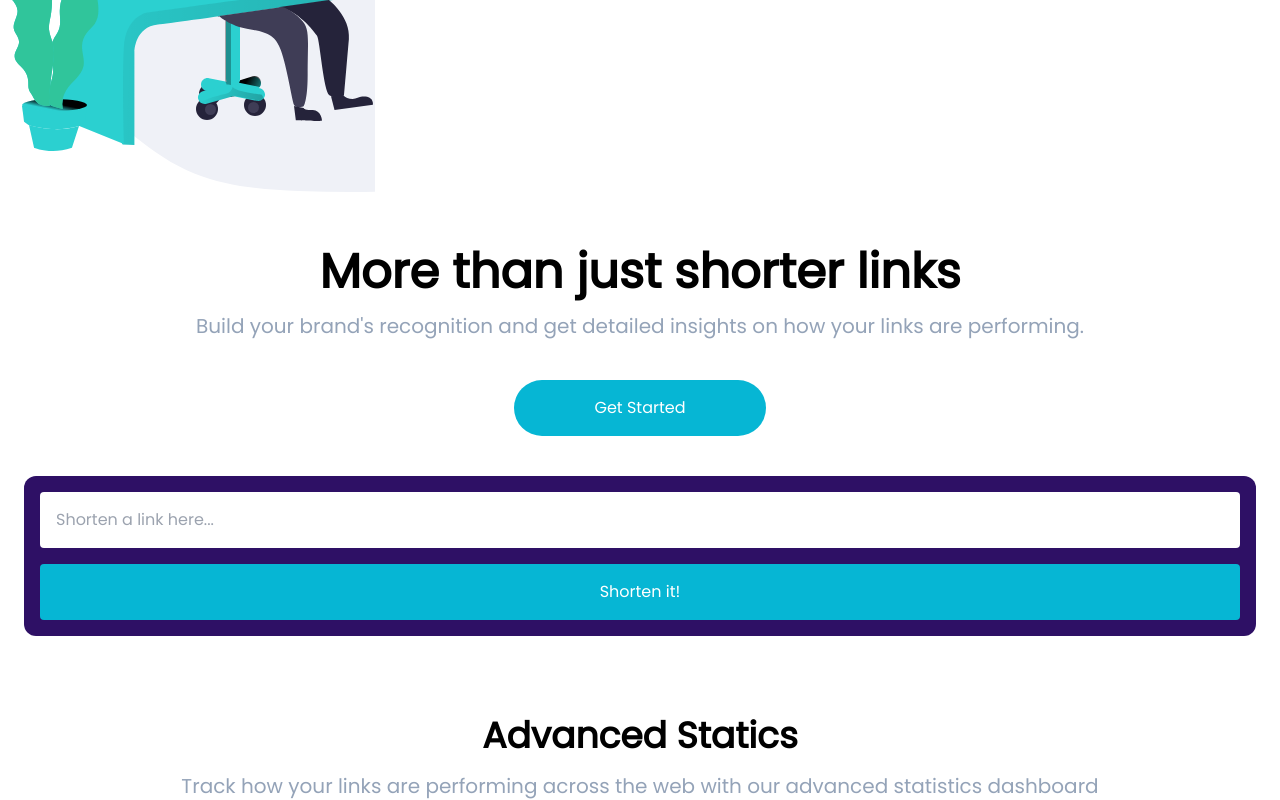
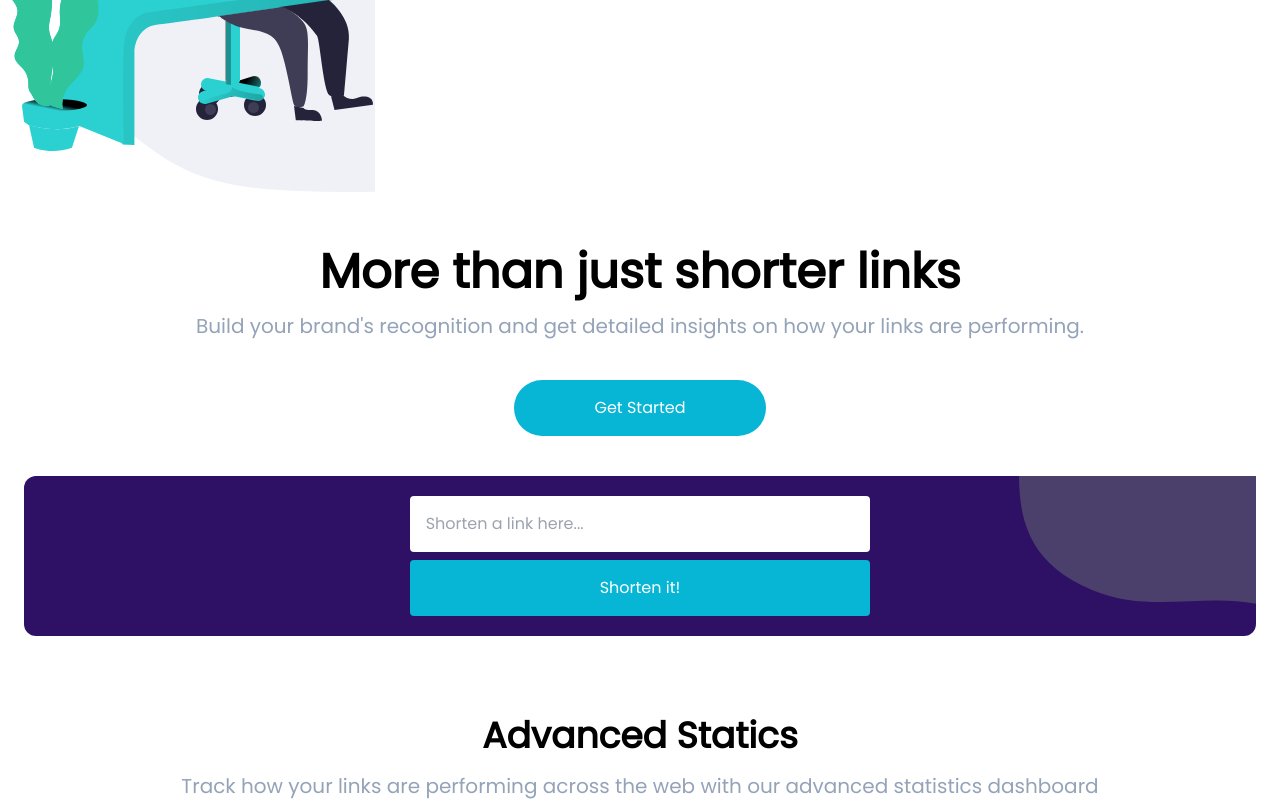
Before and after one commit to JulianOviedo/url-shortly, a React (Vite) app: page / in a window 1280 px wide. Shown: the part 371-1171 px from the top of the page. Built offline with nearby package versions, Linux system fonts and the light colour scheme.

Commit message:
handle error correctly on getshortUrl

```diff
--- a/src/App.tsx
+++ b/src/App.tsx
@@ -9,6 +9,7 @@ import { ShortUrlModal } from './components/ShortUrlModal'
 function App () {
   const inputRef = useRef<HTMLInputElement>(null)
   const [shortUrls, setShortUrls] = useState<ShortUrls[]>([])
+  const [error, setError] = useState<string>('')
 
   const handleGetStarted = () => {
     if (inputRef.current != null) {
@@ -18,13 +19,21 @@ function App () {
 
   const handleShortenLink = async () => {
     if (inputRef.current != null) {
+      const url = inputRef.current.value
+      const urlRegex = /^(?:\w+:)?\/\/([^\s.]+\.\S{2}|localhost[:?\d]*)\S*$/
+      if (urlRegex.test(url)) {
         try {
-        const url = inputRef.current.value
           const res = await getShortUrl(url)
           setShortUrls((prevShortUrls) => [...prevShortUrls, res])
+          setError('')
+          inputRef.current.value = ''
         } catch (error) {
           toast.error('Something went wrong, please try again later')
           console.log(error)
+        }
+      } else {
+        setError('Please enter a valid URL')
+        console.log('Please enter a valid URL')
       }
     }
   }
@@ -46,11 +55,15 @@ function App () {
           <p className='text-center text-xl mt-4 text-slate-400'>Build your brand's recognition and get detailed insights on how your links are performing. </p>
         </div>
         <div className='flex justify-center'>
-          <button onClick={handleGetStarted} className='bg-cyan-500 text-white p-4 px-20 rounded-full mt-6 cursor-pointer hover:bg-cyan-200'>Get Started</button>
+          <button onClick={handleGetStarted} className='bg-cyan-500 text-white p-4 px-20 rounded-full mt-6 cursor-pointer active:bg-cyan-200'>Get Started</button>
         </div>
-        <section className='flex flex-col justify-center items-center p-4 mt-10 bg-violet-950 rounded-xl mx-6 h-40 gap-4'>
-          <input ref={inputRef} className='rounded p-4 w-full' type='text' placeholder='Shorten a link here...' />
-          <button onClick={handleShortenLink} className='bg-cyan-500 text-white p-4 w-full rounded cursor-pointer hover:bg-cyan-200'>Shorten it!</button>
+        <section className='relative flex flex-col justify-center items-center p-4 mt-10 bg-violet-950 rounded-xl mx-6 h-40 gap-4'>
+          <img className='absolute top-0 right-0' src='../public/icons/bg-shorten-mobile.svg' alt='stain' />
+          <div className='z-10'>
+            <input ref={inputRef} className='rounded p-4 w-full mb-2' type='text' placeholder='Shorten a link here...' />
+            <button onClick={handleShortenLink} className=' bg-cyan-500 text-white p-4 w-full rounded cursor-pointer hover:bg-cyan-200'>Shorten it!</button>
+            {error.length > 0 && <p className='text-red-500 text-center'>{error}</p>}
+          </div>
         </section>
         {(shortUrls.length > 0) &&
           <ShortUrlModal responseApi={shortUrls} />}
--- a/src/services/getShortUrl.tsx
+++ b/src/services/getShortUrl.tsx
@@ -10,12 +10,17 @@ export interface ShortUrls {
 }
 export const getShortUrl = (url: string): Promise<ShortUrls> => {
   return fetch(`https://api.shrtco.de/v2/shorten?url=${url}`)
-    .then((res: Response) => res.json())
+    .then((res: Response) => {
+      if (!res.ok) {
+        throw new Error(`Request failed with status ${res.status}`)
+      }
+      return res.json()
+    })
     .then((data: { result: ShortUrls }) => {
       return data.result
     })
     .catch((err: Error) => {
       console.log(err)
-      throw err
+      throw new Error(err.message)
     })
 }
```
Lines whose indentation alone changed are shown as unchanged.
